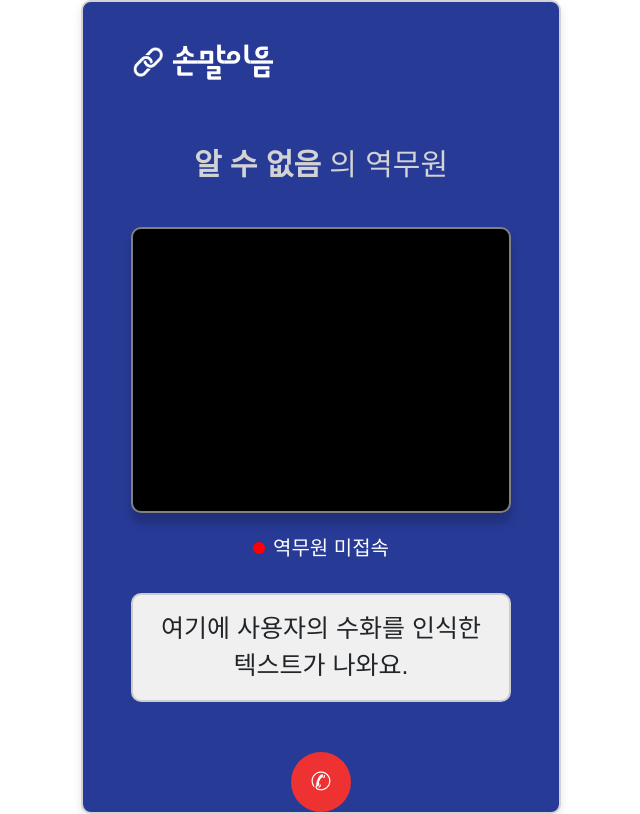
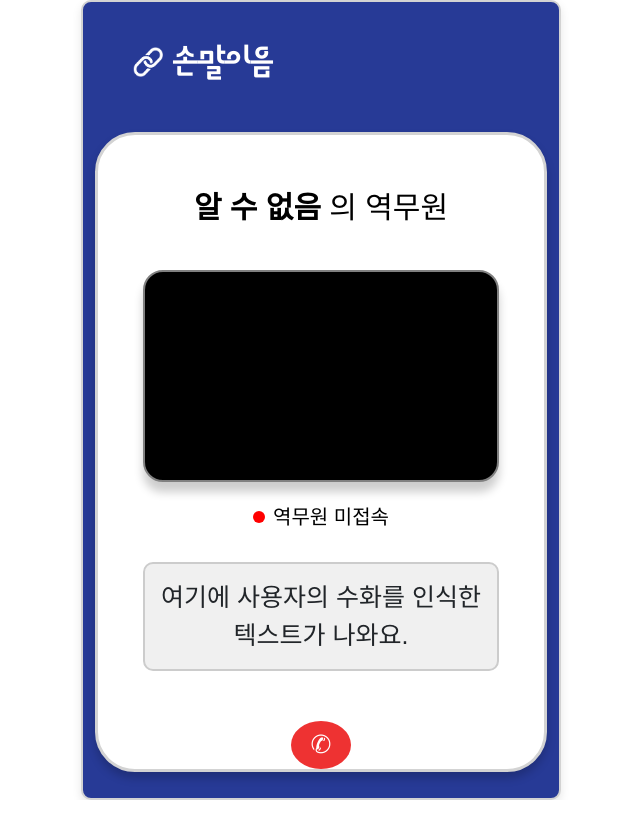
Before and after one commit to KW-FinalGame/FinalGame, a React (Create React App) app in the folder frontend/: page /cam in a window 1280 px wide. Shown: the whole page, without its empty margins (319-959 px from the left). Built offline with nearby package versions, Linux system fonts and the light colour scheme; no server answers; sample sign-in values are in the browser's storage; a web font is replaced by a local one.

Commit message:
campage 수정

```diff
--- a/frontend/src/pages/campage.jsx
+++ b/frontend/src/pages/campage.jsx
@@ -7,6 +7,7 @@ import io from 'socket.io-client';
 import { isAuthenticated } from '../utils/auth';
 import Modal from 'react-modal';
 import Link from "../assets/imgs/link.png";
+import { motion , AnimatePresence } from 'framer-motion';
 
 const socket = io('http://localhost:3002');
 
@@ -69,13 +70,12 @@ const WebcamBox = styled.div`
   max-width: 500px;
   aspect-ratio: 4 / 3;
   background: black;
-  border-radius: 15px;
+  border-radius: 20px;
   overflow: hidden;
 
 
   /* ✅ 테두리와 그림자 추가 */
   border: 2px solid gray;
-  border-radius: 10px;
   box-shadow: 0 10px 10px rgba(0, 0, 0, 0.2); // 살짝 그림자
 `;
 
@@ -84,7 +84,7 @@ const TextBox = styled.div`
   max-width: 500px;
   margin-top: 50px;
   font-size: 30px;
-  color: lightgray;
+  color: black;
   text-align: center;
 `;
 const TextBox2 = styled.div`
@@ -121,7 +121,7 @@ const StatusIndicator = styled.div`
   margin-top: 20px;
   gap: 8px;
   font-size:20px;
-  color: #ffffff;
+  color: black;
 `;
 
 const Circle = styled.div`
@@ -131,6 +131,42 @@ const Circle = styled.div`
   border-radius: 50%;
 `;
 
+
+const SlideUpModal = styled(motion.div)`
+  width: 95%;
+  height:80vh;
+  background-color: white;
+  display: flex;
+  flex-direction: column;
+  align-items: center;
+  box-sizing: border-box;
+  margin-top:5vh;
+
+
+  /* 위쪽 모서리에만 둥근 처리 */
+  border-radius: 40px;
+
+
+  /* ✅ 테두리와 그림자 추가 */
+  border: 3px solid lightgray;
+  box-shadow: 0 6px 10px rgba(0, 0, 0, 0.2); // 살짝 그림자
+`;
+const SlideUpModal2 = styled(motion.div)`
+  background-color: white;
+  padding: 30px 20px;
+  border-top-left-radius: 20px;
+  border-top-right-radius: 20px;
+  width: 80%;
+  max-width: 470px;
+  text-align: center;
+  box-shadow: 0 -2px 10px rgba(0, 0, 0, 0.1);
+
+  @media (max-width: 480px) {
+    width: 98%;
+  max-width: 480px;
+
+  }
+`;
 function Cam() {
   const navigate = useNavigate();
   const location = useLocation();
@@ -339,6 +375,13 @@ function Cam() {
     setVideoUrl('');
   };
 
+
+  const slideUpVariants = {
+    hidden: { y: "100%" },
+    visible: { y: 0, transition: { type: "spring", stiffness: 30 } },
+    exit: { y: "100%", transition: { duration: 0.3 } },
+  };
+
   return (
     <PageWrapper>
       <Logocontainer>
@@ -346,6 +389,14 @@ function Cam() {
         <Logotext>손말이음</Logotext>
         </Logocontainer>
 
+        <AnimatePresence>
+
+      <SlideUpModal
+              variants={slideUpVariants}
+              initial="hidden"
+              animate="visible"
+              exit="exit"
+            >
       <TextBox>
         <strong>{stationName}</strong> 의 역무원
       </TextBox>
@@ -398,6 +449,9 @@ function Cam() {
       </TextBox2>
 
       <RoundButton onClick={goBackToMain}>✆</RoundButton>
+      </SlideUpModal>
+
+      </AnimatePresence>
     </PageWrapper>
   );
 }
--- a/frontend/src/pages/mainpage.jsx
+++ b/frontend/src/pages/mainpage.jsx
@@ -5,7 +5,7 @@ import subway from "../assets/imgs/subway.png";
 import axios from 'axios';
 import { isAuthenticated } from '../utils/auth';
 import Link from "../assets/imgs/link.png";
-import Station from "../assets/imgs/station.png";
+import Location from "../assets/imgs/location.png";
 import { motion , AnimatePresence } from 'framer-motion';
 
 // 호선별 색상 매핑
@@ -74,19 +74,21 @@ const Logotext = styled.h1`
 `;
 
 const Stationimg = styled.img`
-  margin-top:-30px;
+
   margin-left:30vh;
-  margin bottom:-20px;
+  margin-top:-20px;
+  margin-bottom:18px;
 
-  width: 45%;
+  width: 35%;
   height: auto;
 
   @media (max-width: 480px) {
-    width: 45%;
+    width: 35%;
     height: auto;
-    margin-right:-81px;
+    margin-right:-85px;
+    margin-top:-10px;
+    margin-bottom:20px;
     margin-left:27vh;
-    margin bottom:-20px;
   }
 `;
 
@@ -452,7 +454,7 @@ function Main() {
   // 자식 애니메이션 (아래에서 위로 등장)
   const itemVariants = {
     initial: { opacity: 0, y: 100 },
-    animate: { opacity: 1, y: 0, transition: { duration: 0.5 } },
+    animate: { opacity: 1, y: 0, transition: { duration: 0.6 } },
     exit: { opacity: 0, transition: { duration: 0.3 } },
   };
 
@@ -473,7 +475,7 @@ function Main() {
             exit="exit"
           >
             <motion.div variants={itemVariants}>
-              <Stationimg src={Station} alt="지하철역 이미지" />
+              <Stationimg src={Location} alt="위치 아이콘 이미지" />
             </motion.div>
 
 
@@ -527,7 +529,7 @@ function Main() {
               animate="visible"
               exit="exit"
             >
-              <ModalTitle>{selectedStation} 역의 역무원...☎</ModalTitle>
+              <ModalTitle>{selectedStation} 역의 역무원 ☎</ModalTitle>
               <OpenButton onClick={OpenCam}>✆</OpenButton>
               <CloseButton onClick={closeModal}>✆</CloseButton>
             </SlideUpModal>
```
Also changed, not shown: frontend/src/assets/imgs/location.png (added).
